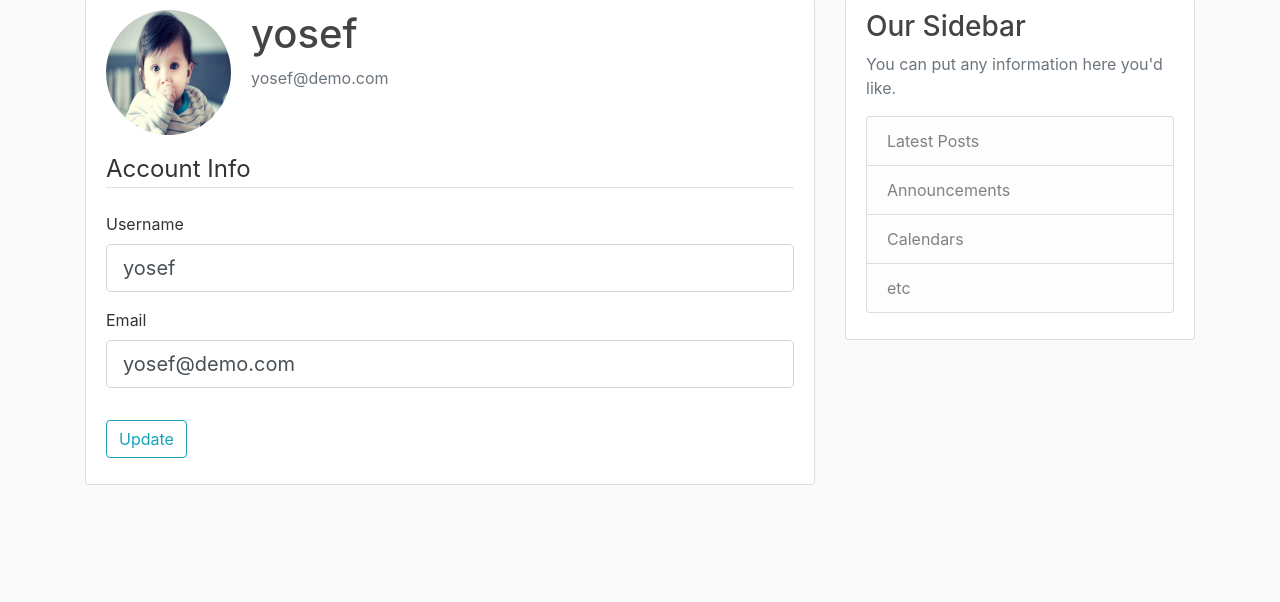
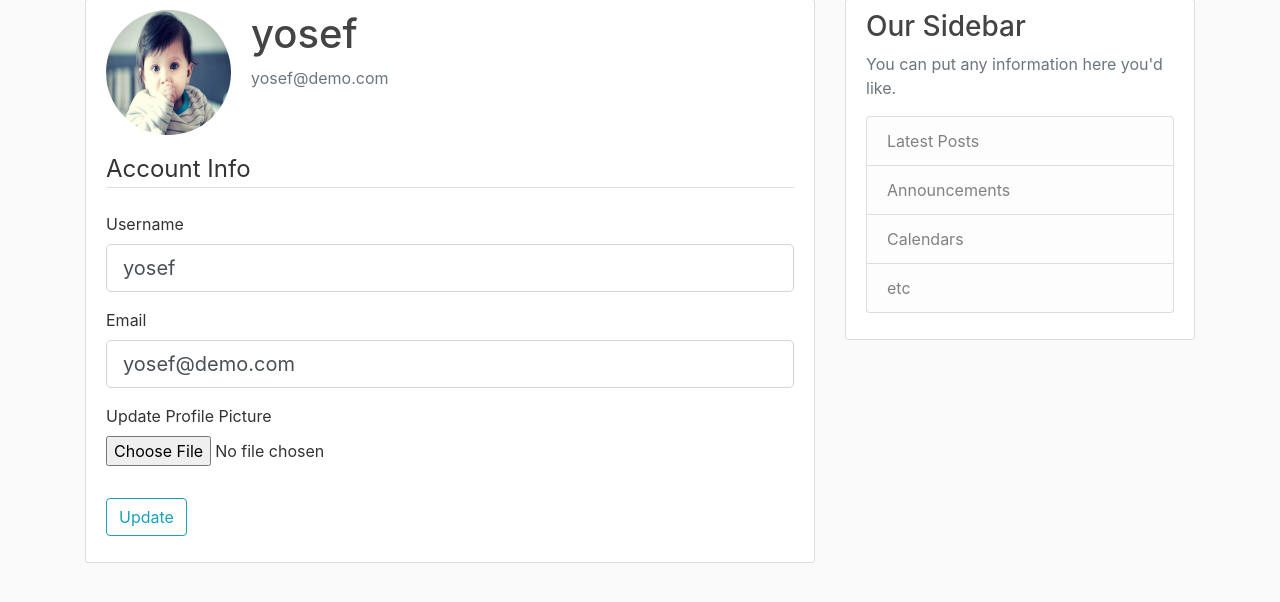
Before and after one commit to audualiyuehezu/flaskblog, a Flask app: page /account in a window 1280 px wide. Shown: the part 81-683 px from the top of the page. Run offline with Flask 2, Linux system fonts and the light colour scheme; a user stored in the database is signed in; some libraries are stand-ins or nearby versions.

Commit message:
app update

```diff
--- a/Flask_Blog/flaskblog/forms.py
+++ b/Flask_Blog/flaskblog/forms.py
@@ -1,4 +1,5 @@
 from flask_wtf import FlaskForm
+from flask_wtf.file import FileField, FileAllowed
 from flask_login import current_user
 from wtforms import StringField, PasswordField, SubmitField, BooleanField
 from wtforms.validators import DataRequired, Length, Email, EqualTo, ValidationError
@@ -46,6 +47,8 @@ class UpdateAccountForm(FlaskForm):
     email = StringField('Email',
                         validators=[DataRequired(), Email()])
 
+    picture = FileField('Update Profile Picture', validators=[FileAllowed(['jpg','png'])])
+
 
     submit = SubmitField('Update')
 
--- a/Flask_Blog/flaskblog/routes.py
+++ b/Flask_Blog/flaskblog/routes.py
@@ -1,4 +1,6 @@
 
+import os
+import secrets
 from flask import render_template, url_for, flash, redirect,request
 from flaskblog import app,db,bcrypt
 from flaskblog.forms import RegistrationForm, LoginForm, UpdateAccountForm
@@ -74,12 +76,26 @@ def logout():
     logout_user()
     return redirect(url_for('home'))
 
+def save_picture(from_picture):
+    random_hex = secrets.token_hex(8)
+    _, f_ext = os.path.splitext(from_picture.filename)
+    picture_fn = random_hex + f_ext
+    picture_path = os.path.join(app.root_path, 'static/profile_pics',picture_fn)
+    from_picture.save(picture_path)
+
+    return picture_fn
+
+
+
+
 @app.route("/account", methods=['GET', 'POST'])
 @login_required
 def account():
     form = UpdateAccountForm()
-
     if form.validate_on_submit():
+        if form.picture.data:
+            picture_file = save_picture(form.picture.data)
+            current_user.image_file = picture_file
         current_user.username = form.username.data
         current_user.email = form.email.data
         db.session.commit()
--- a/Flask_Blog/flaskblog/templates/account.html
+++ b/Flask_Blog/flaskblog/templates/account.html
@@ -8,7 +8,7 @@
           <p class="text-secondary">{{ current_user.email }}</p>
         </div>
       </div>
-        <form method="POST" action="">
+        <form method="POST" action="" enctype="multipart/form-data">
             {{ form.hidden_tag() }}
             <fieldset class="form-group">
                 <legend class="border-bottom mb-4">Account Info</legend>
@@ -39,6 +39,15 @@
                         {{ form.email(class="form-control form-control-lg") }}
                     {% endif %}
                 </div>
+                <div class="form-group">
+                    {{ form.picture.label() }}
+                    {{ form.picture(class="form-control-file") }}
+                    {% if form.picture.errors %}
+                        {% for error in form.picture.errors %}
+                            <span class="text-danger">{{ error }}</span></br>
+                        {% endfor %}
+                    {% endif %}
+                </div>
             </fieldset>
             <div class="form-group">
                 {{ form.submit(class="btn btn-outline-info") }}
```
Also changed, not shown: Flask_Blog/flaskblog/site.db, Flask_Blog/flaskblog/static/profile_pics/3bce7a5d29440d68.jpg (added).
